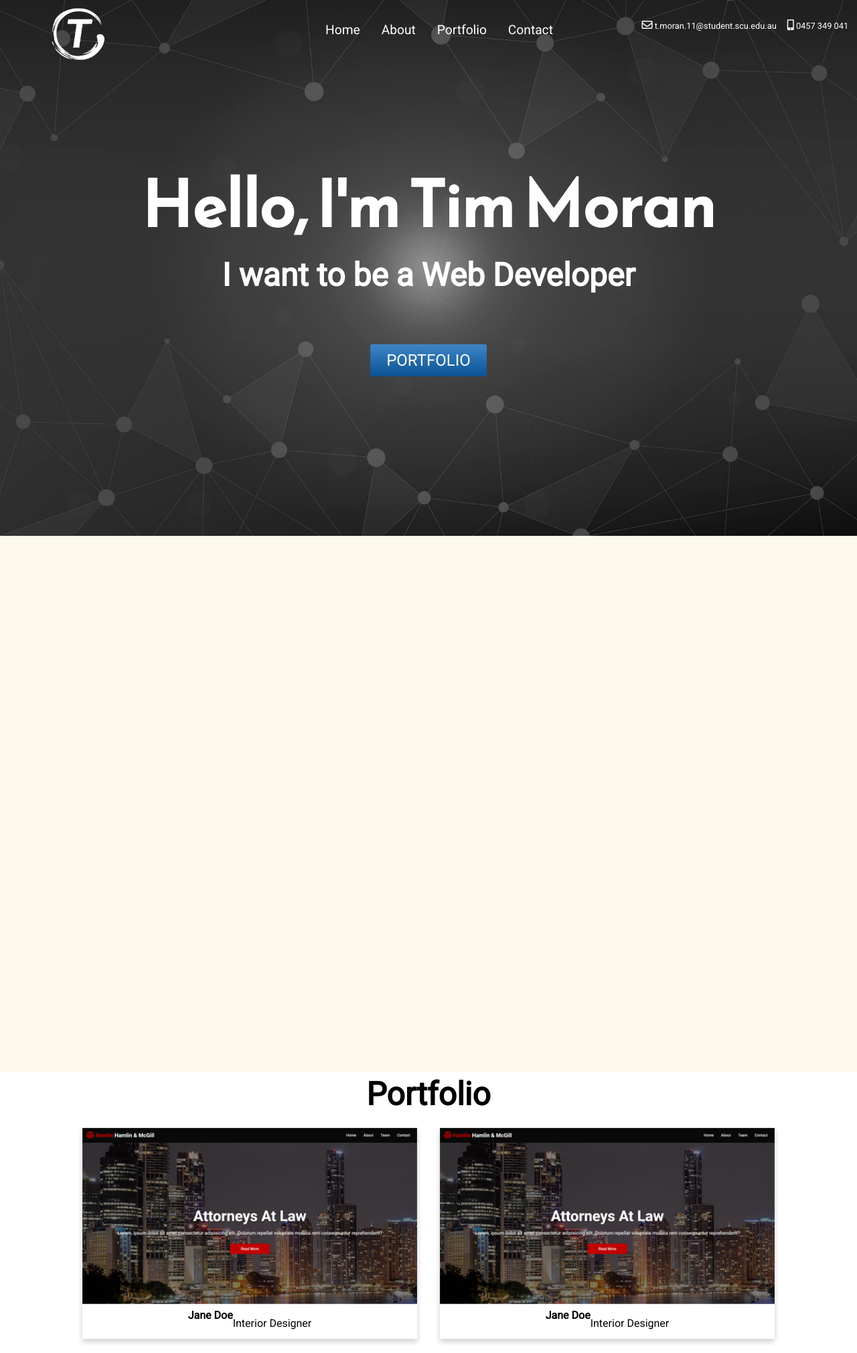
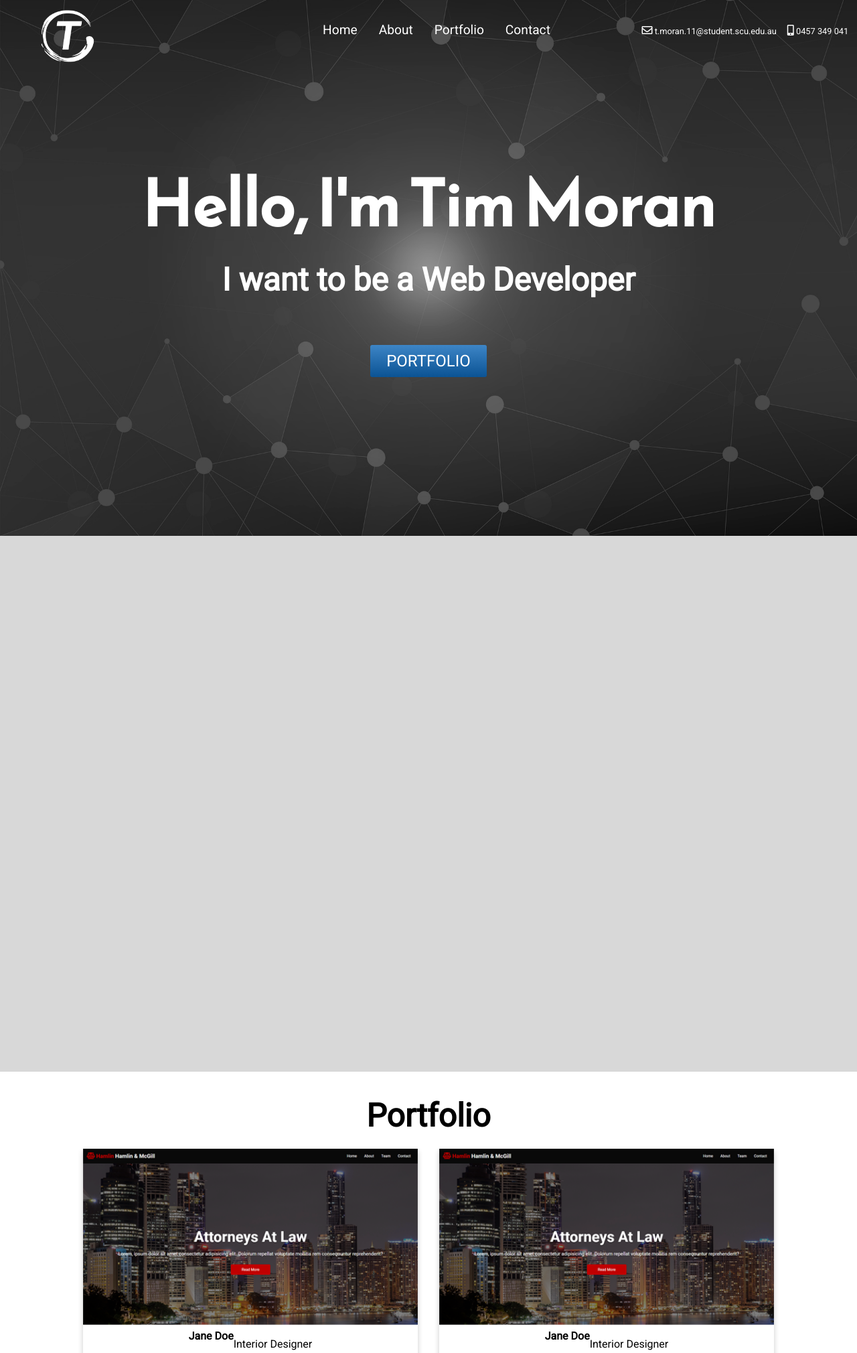
Before and after one commit to tmoran18/portfolio, a PHP site: page / in a window 1280 px wide. Shown: the top 2020 px of the page at 67% size. Run offline with PHP 8.4, Linux system fonts and the light colour scheme; some libraries are stand-ins or nearby versions.

Commit message:
tidying up the css

```diff
--- a/css/styles.css
+++ b/css/styles.css
@@ -1,5 +1,4 @@
 @import url("https://fonts.googleapis.com/css?family=Roboto");
-@import url('https://fonts.googleapis.com/css?family=Asap:400,700');
 @import url('https://fonts.googleapis.com/css?family=Reem+Kufi');
 
 * {
@@ -13,7 +12,6 @@ body {
    line-height: 1.4;
 }
 
-
 a {
    text-decoration: none;
 }
@@ -22,36 +20,21 @@ p {
    margin: 0.75rem 0;
 }
 
+.text-center{
+   text-align: center;
+}
+
 /* Utility Classes */
-.text-primary {
-   color: #c00101;
-}
 
 .roboto{
    font-family: "Roboto", sans-serif;
    font-weight:400;
    font-size:.8rem;
 }
-.bg-light {
-   background: #f4f4f4;
-   color: #333;
-}
 
 .bg-dark {
-   background: #17202a;
+   background: #1f1f1f;
    color: #fff;
-}
-
-.bg-primary {
-   background: #c00101;
-   color: #fff;
-}
-.fa-balance-scale {
-   font-size: 1.75rem;
-}
-
-.text-center {
-   text-align: center;
 }
 
 .l-heading {
@@ -62,27 +45,37 @@ p {
 
 .m-heading {
    font-size: 3rem;
-   margin-bottom: 0.75rem;
-   line-height: 1.1;
-}
-.lead {
-   font-size: 1.3rem;
-   margin-bottom: 2rem;
 }
 
-.py-1 {padding: 1.5rem 0;}
-.py-2 {padding: 2rem 0;}
-.py-3 {padding: 3rem 0;}
+/* Padding */
 .p-1  {padding: 1.5rem;}
 .p-2 {padding: 2rem;}
 .p-3 {padding: 3rem;}
 
-.pr-1{padding-right:1rem;}
-
+/* Padding Top */
 .pt-1{padding-top:1rem;}
 .pt-2{padding-top:2rem;}
 
+/* Padding Right */
+.pr-1{padding-right:1rem;}
+.pr-2{padding-right:2rem;}
+.pr-3{padding-right:3rem;}
+
+/* Padding Bottom */
+.pb-1{padding-bottom:1rem;}
+.pb-2{padding-bottom:2rem;}
+.pb-3{padding-bottom:3rem;}
 .pb-4{padding-bottom:4rem;}
+
+/* Padding Right */
+.pl-1{padding-left:1rem;}
+.pl-2{padding-left:2rem;}
+.pl-3{padding-left:3rem;}
+
+/* Padding Top/Bottom */
+.py-1 {padding: 1.5rem 0;}
+.py-2 {padding: 2rem 0;}
+.py-3 {padding: 3rem 0;}
 
 .btn {
    background:    #3d85c6;
@@ -103,27 +96,6 @@ p {
 }
 
 
-
-.btn-dark {
-   background: #333;
-   color: #fff;
-}
-
-.list {
-   margin: 0.5rem 0;
-   list-style: none;
-}
-
-.list li {
-   padding: 0.5rem 0;
-   border-bottom: 1px dotted #444;
-}
-
-
-.active{
-   border-bottom:1px solid #fff;
-   width:100%;
-}
 /* Navbar */
 #navbar {
    display: flex;
@@ -131,38 +103,15 @@ p {
    justify-content: space-between;
    z-index: 1;
    top:0;
-   padding: .8rem;
    height:5.7rem;
+   padding:0.8rem;
 }
 
+/* Classes used in JavaScript Navbar Color Scoll Effect */
 /* Styling for Navbar on scroll - JavaScript */
 .navbar-scroll{
    background:#292929;
-
-}
-
-#navbar ul {
-   display: flex;
-   flex:1;
-   align-items: center;
-   list-style: none;
-   font-size:1.2rem;
-   justify-content: center;
-
-}
-
-#navbar ul li a {
-   color: #fff;
-   padding: 0.75rem;
-   margin: 0 0.25rem;
-}
-
-
-#navbar .logo{
-   position: relative;
-   margin-left:2rem;
-  flex:1;
-  margin-top:-.1rem;
+   padding:1rem;
 }
 
 /* Styling for Scroll Function in JavaScript */
@@ -172,18 +121,42 @@ p {
    margin:0 0 0 -1rem;
 }
 
+#navbar ul {
+   display: flex;
+   flex:1;
+   justify-content: center;
+   align-items: center;
+   list-style: none;
+   font-size:1.2rem;
+}
+
+#navbar ul li a {
+   color: #fff;
+   padding: 0.75rem;
+   margin: 0 0.25rem;
+}
+
+#navbar .logo{
+   position: relative;
+   margin-left:1.5rem;
+   flex:1;
+}
+
 #navbar .contact{
    display:flex;
    justify-content: flex-end;
    align-items: flex-start;
-   padding-top:1rem;
+   padding-top:1.5rem;
    flex:1;
    color:#fff;
 }
 
+
+/* Styling for the underline hover transition on the navbar links */
 #navbar ul li a {
   position: relative;
 }
+
 #navbar ul li a:after{
   position: absolute;
   bottom: 0;
@@ -196,13 +169,14 @@ p {
   background: #fff;
   height: 1px;
 }
+
 #navbar ul li a:hover:after {
   width: 100%;
   transition: all 1s;
 }
 
-/* Showcase */
-#showcase {
+/* Header */
+#header {
    height: 100vh;
    color: #fff;
    position: relative;
@@ -210,32 +184,23 @@ p {
    margin-top:-5.7rem;
 }
 
-#showcase .showcase-content {
+#header .header-content {
    display: flex;
    flex-direction: column;
-   text-align: center;
    align-items: center;
    justify-content: center;
    height: 100%;
-
 }
 
-/* Section: About Us */
+/* About */
 #about{
    height:100vh;
-background:#FDF9ED;
+   background:#d8d8d8;
 }
 
-/* Section: Portfolio */
+/* Portfolio */
 #portfolio{
    min-height:100vh;
-   background:#fff;
-
-}
-
-#portfolio h2 {
-   font-size:3rem;
-   text-align: center;
 }
 
 #show-more{
@@ -250,33 +215,31 @@ background:#FDF9ED;
 }
 
 .card-container, #more-cards {
-   /* padding: 10px 16px; */
    display:flex;
    flex-wrap: wrap;
    max-width:1920px;
    margin:0 auto;
    justify-content: center;
  }
-
+/* Class styling to hide the content via JavaScrip */
  #more-cards{
     display:none;
  }
 
- #more-cards.open{
+#portfolio #more-cards.open{
     display:flex;
     flex-wrap: wrap;
     max-width:1920px;
     margin:0 auto;
     justify-content: center;
+ }
 
- }
-.card {
+#portfolio .card {
    box-shadow: 0 4px 8px 0 rgba(0,0,0,0.2);
    transition: 0.3s;
    width: 30%;
-   margin:17px;
-   flex-basis:500px;
-
+   margin:1rem;
+   flex-basis:31.25rem;
  }
 
  .card:hover {
--- a/index.html
+++ b/index.html
@@ -31,10 +31,10 @@
          <i class="fas fa-mobile-alt"><strong class="roboto"> 0457 349 041</strong></i>
       </div>
    </nav>
-   <!-- Header: Showcase -->
+   <!-- Header -->
    <div class="container">
-      <header id="showcase">
-         <div class="showcase-content">
+      <header id="header">
+         <div class="header-content text-center">
             <h1 class="l-heading">
                Hello, I'm Tim Moran
             </h1>
@@ -43,15 +43,13 @@
          </div>
       </header>
    </div>
-
-
    <!-- About Us -->
    <section id="about" class="">
 
    </section>
    <!-- Portfolio -->
    <section id="portfolio">
-      <h2>Portfolio</h2>
+      <h2 class="text-center pt-2 m-heading">Portfolio</h2>
       <div class="card-container">
          <div class="card">
             <a href="portfolio-hhmattorneys.html">
```
